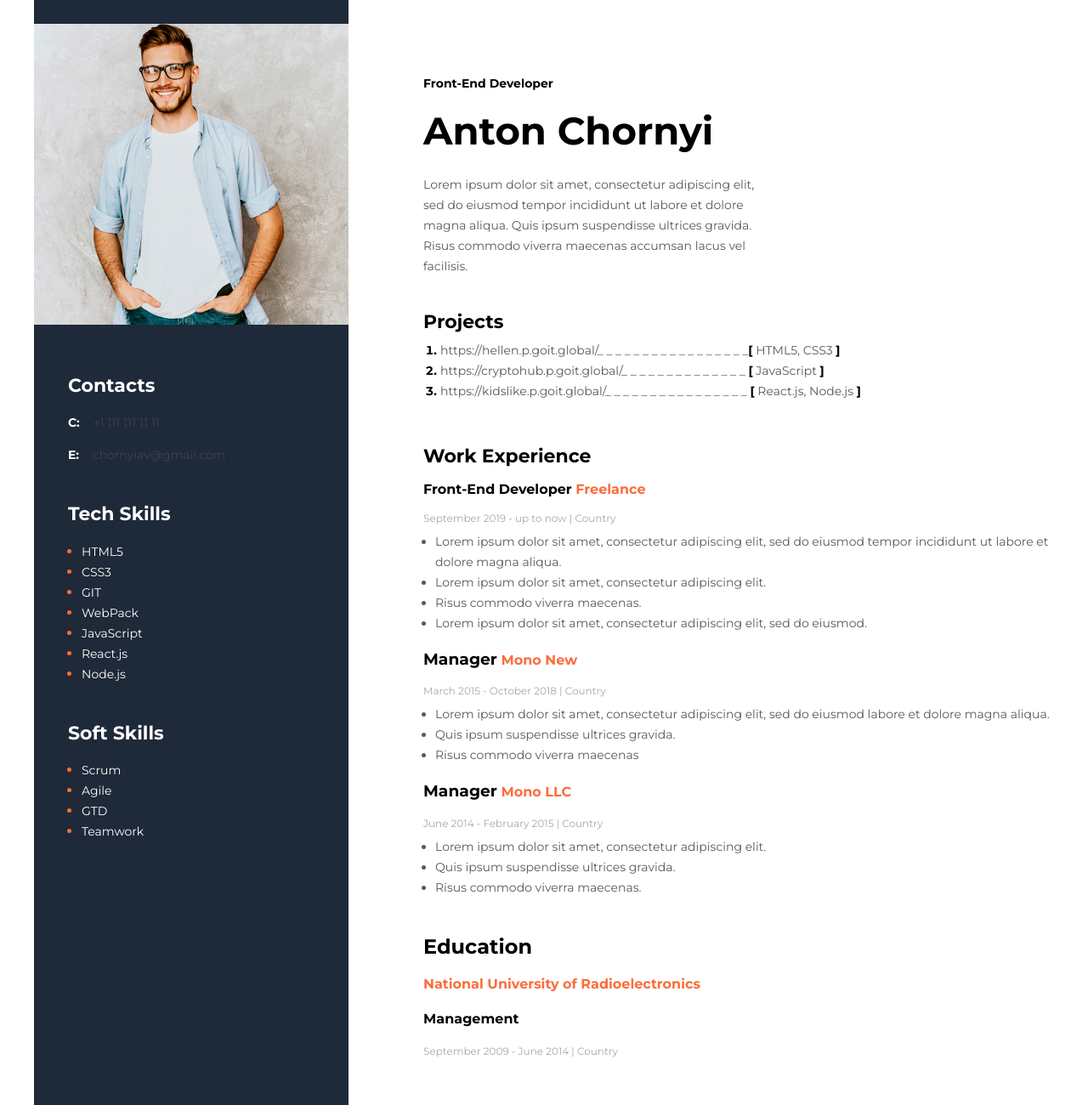
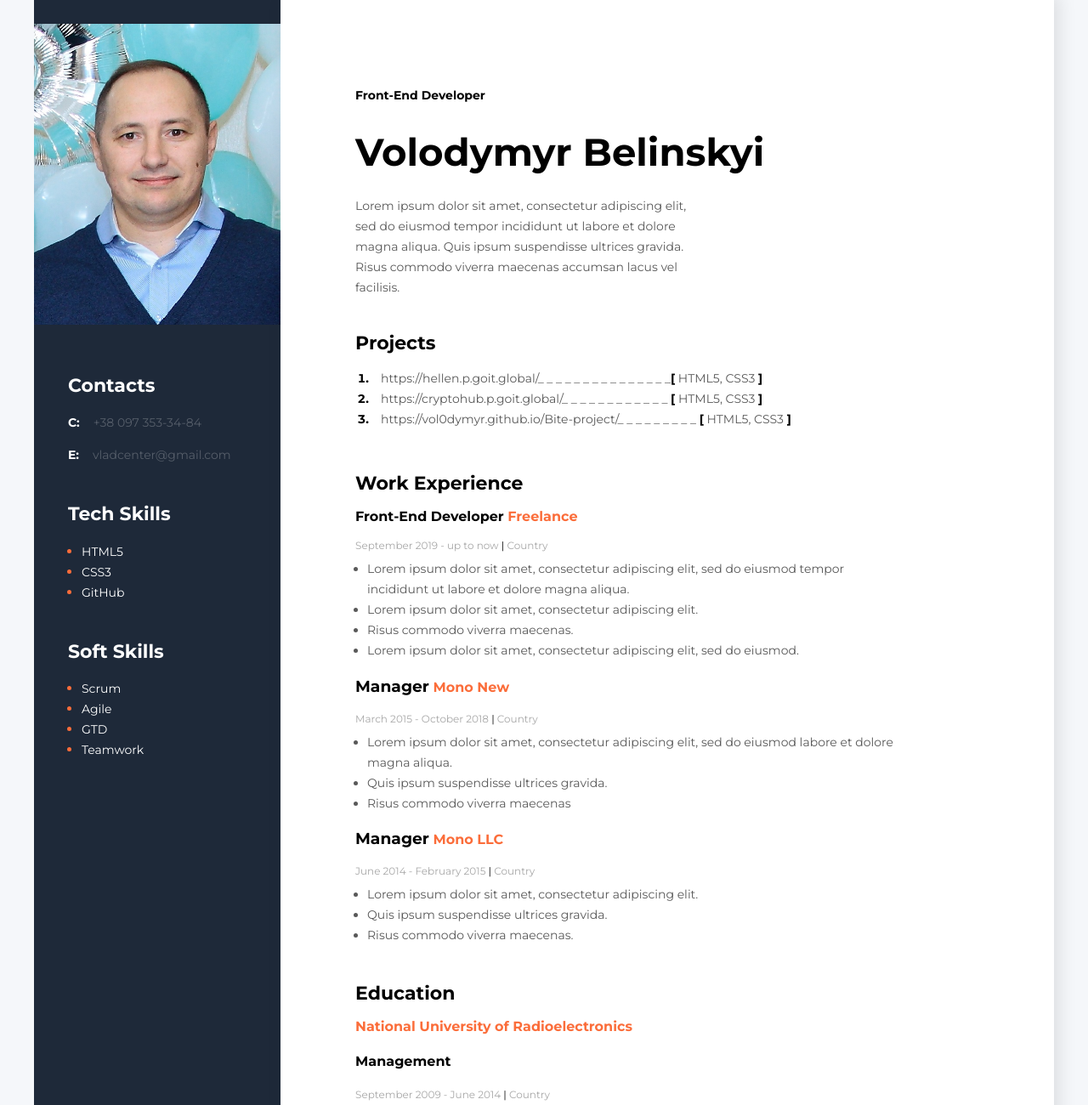
Before and after one commit to Vol0dymyr/resume, a plain HTML site: page Resume/index.html in a window 1280 px wide. Shown: the part 20-1320 px from the top of the page at 85% size. Drawn offline with Linux system fonts and the light colour scheme.

Commit message:
Add files via upload

```diff
--- a/Resume/index.html
+++ b/Resume/index.html
@@ -18,8 +18,8 @@
     <div class="main">
       <div class="main-content">
         <div class="about">
-          <p class="hero-profession">Front-End Developer</p>
-          <h1 class="hero-title">Anton Chornyi</h1>
+          <p class="about-profession">Front-End Developer</p>
+          <h1 class="about-title">Volodymyr Belinskyi</h1>
           <p class="about-text">
             Lorem ipsum dolor sit amet, consectetur adipiscing elit, sed do eiusmod tempor
             incididunt ut labore et dolore magna aliqua. Quis ipsum suspendisse ultrices gravida.
@@ -32,7 +32,7 @@
             <li class="list-number">
               <a class="projects-links" href="https://hellen.p.goit.global/"
                 >https://hellen.p.goit.global/</a
-              ><span class="projects-links-text">_ _ _ _ _ _ _ _ _ _ _ _ _ _ _ _ _</span>[<span
+              ><span class="projects-links-text">_ _ _ _ _ _ _ _ _ _ _ _ _ _ _</span>[<span
                 class="projects-links-text"
               >
                 HTML5, CSS3 </span
@@ -41,19 +41,19 @@
             <li class="list-number">
               <a class="projects-links" href="https://cryptohub.p.goit.global/"
                 >https://cryptohub.p.goit.global/</a
-              ><span class="projects-links-text">_ _ _ _ _ _ _ _ _ _ _ _ _ _ </span>[<span
+              ><span class="projects-links-text">_ _ _ _ _ _ _ _ _ _ _ _ </span>[<span
                 class="projects-links-text"
               >
-                JavaScript </span
+                HTML5, CSS3 </span
               >]
             </li>
             <li class="list-number">
-              <a class="projects-links" href="https://kidslike.p.goit.global/"
-                >https://kidslike.p.goit.global/</a
-              ><span class="projects-links-text">_ _ _ _ _ _ _ _ _ _ _ _ _ _ _ _ </span>[<span
+              <a class="projects-links" href="https://vol0dymyr.github.io/Bite-project/"
+                >https://vol0dymyr.github.io/Bite-project/</a
+              ><span class="projects-links-text">_ _ _ _ _ _ _ _ _ </span>[<span
                 class="projects-links-text"
               >
-                React.js, Node.js </span
+                HTML5, CSS3 </span
               >]
             </li>
           </ol>
@@ -63,7 +63,9 @@
           <h3 class="work-profession">
             Front-End Developer <span class="work-profession-style"> Freelance</span>
           </h3>
-          <h4 class="work-dates">September 2019 - up to now | Country</h4>
+          <h4 class="work-dates">
+            September 2019 - up to now <span class="line"> | </span> Country
+          </h4>
           <ul class="work-list">
             <li>
               Lorem ipsum dolor sit amet, consectetur adipiscing elit, sed do eiusmod tempor
@@ -76,7 +78,9 @@
         </div>
         <div class="manager-new">
           <h3>Manager<span class="work-profession-style"> Mono New</span></h3>
-          <h4 class="work-dates">March 2015 - October 2018 | Country</h4>
+          <h4 class="work-dates">
+            March 2015 - October 2018 <span class="line"> | </span> Country
+          </h4>
           <ul class="work-list">
             <li>
               Lorem ipsum dolor sit amet, consectetur adipiscing elit, sed do eiusmod labore et
@@ -88,7 +92,9 @@
         </div>
         <div class="manager-mono">
           <h3>Manager<span class="work-profession-style"> Mono LLC</span></h3>
-          <h4 class="work-dates">June 2014 - February 2015 | Country</h4>
+          <h4 class="work-dates">
+            June 2014 - February 2015 <span class="line"> | </span> Country
+          </h4>
           <ul class="work-list">
             <li>Lorem ipsum dolor sit amet, consectetur adipiscing elit.</li>
             <li>Quis ipsum suspendisse ultrices gravida.</li>
@@ -96,22 +102,24 @@
           </ul>
         </div>
         <div class="education">
-          <h2>Education</h2>
+          <h2 class="education-title">Education</h2>
           <h3 class="education-place">National University of Radioelectronics</h3>
           <h4>Management</h4>
-          <h5 class="work-dates">September 2009 - June 2014 | Country</h5>
+          <h5 class="work-dates">
+            September 2009 - June 2014 <span class="line"> | </span> Country
+          </h5>
         </div>
       </div>
       <!-- sidebar -->
       <aside class="sidebar">
-        <img src="./img/photo.jpg" width="370" height="354" alt="user foto" />
+        <img src="./img/Безымянный2.jpg" width="290" height="354" alt="user foto" />
         <div class="contacts">
           <h2 class="sidebar-title">Contacts</h2>
           <p class="contacts-item">
-            C: <a class="contacts-text" href="tel:+11111111111">+1 111 111 11 11</a>
+            C: <a class="contacts-text" href="tel:+380973533484">+38 097 353-34-84</a>
           </p>
           <p class="contacts-item">
-            E: <a class="contacts-text" href="mailto:chornyiav@gmail.com">chornyiav@gmail.com</a>
+            E: <a class="contacts-text" href="mailto:vladcenter@gmail.com">vladcenter@gmail.com</a>
           </p>
         </div>
         <div class="tech-skills">
@@ -119,11 +127,11 @@
           <ul class="skills-list">
             <li class="skills-item"><span class="skills-text">HTML5</span></li>
             <li class="skills-item"><span class="skills-text">CSS3</span></li>
-            <li class="skills-item"><span class="skills-text">GIT</span></li>
-            <li class="skills-item"><span class="skills-text">WebPack</span></li>
+            <li class="skills-item"><span class="skills-text">GitHub</span></li>
+            <!-- <li class="skills-item"><span class="skills-text">WebPack</span></li>
             <li class="skills-item"><span class="skills-text">JavaScript</span></li>
             <li class="skills-item"><span class="skills-text">React.js</span></li>
-            <li class="skills-item"><span class="skills-text">Node.js</span></li>
+            <li class="skills-item"><span class="skills-text">Node.js</span></li> -->
           </ul>
         </div>
         <div class="soft-skills">
--- a/Resume/styles/styles.css
+++ b/Resume/styles/styles.css
@@ -1,11 +1,11 @@
 body {
     font-family: 'Montserrat', sans-serif;
+    background-color: #F5F7FA;
 }
 
 .main {
     display: flex;
     flex-direction: row-reverse;
-    background-color: #F5F7FA;
     width: 1200px;
     margin: 0 auto;
 }
@@ -14,32 +14,31 @@ body {
 
 .main-content {
     background-color: #FFF;
-    padding-left: 88px;
-    width: 830px;
+    padding: 102px 88px;
+    box-shadow: 6px 6px 20px rgba(0, 0, 0, 0.1);
 }
 
 .about {
-    margin-top: 102px;
-    width: 400px;
+    margin-bottom: 40px;
 }
 
-.hero-profession {
+
+.about-profession {
     font-style: normal;
     font-weight: 700;
     font-size: 14px;
     line-height: 17px;
     color: #000000;
-    margin-top: 0;
     margin-bottom: 19px;
 }
 
-.hero-title {
+.about-title {
     font-style: normal;
     font-weight: 700;
     font-size: 45px;
     line-height: 55px;
     color: #000000;
-    margin: 0;
+    margin-bottom: 24px;
 }
 
 .about-text {
@@ -48,8 +47,7 @@ body {
     font-size: 14px;
     line-height: 24px;
     color: #595959;
-    margin-top: 24px;
-    margin-bottom: 40px;
+    width: 400px;
 }
 
 .projects-title {
@@ -58,14 +56,15 @@ body {
     font-size: 22px;
     line-height: 27px;
     color: #000000;
-    margin-top: 40px;
-    margin-bottom: 0;
+    margin-bottom: 8px;
+}
+
+.projects {
+    margin-bottom: 50px;
 }
 
 .projects-list {
-    margin-top: 8px;
     padding: 0 20px;
-    margin-bottom: 51px;
 }
 
 .list-number {
@@ -77,6 +76,10 @@ body {
 }
 
 .projects-links {
+    margin-left: 10px;
+}
+
+.projects-links, .projects-links-text {
     font-style: normal;
     font-weight: 400;
     font-size: 14px;
@@ -85,21 +88,12 @@ body {
     text-decoration: none;
 }
 
-.projects-links-text {
-    font-style: normal;
-    font-weight: 400;
-    font-size: 14px;
-    line-height: 24px;
-    color: #595959;
-}
-
 .work-title {
     font-style: normal;
     font-weight: 700;
     font-size: 22px;
     line-height: 27px;
     color: #000000;
-    margin-top: 16px;
     margin-bottom: 11px;
 }
 
@@ -120,6 +114,14 @@ body {
     margin: 0;
 }
 
+.line {
+    font-style: normal;
+    font-weight: 400;
+    font-size: 12px;
+    line-height: 15px;
+    color: #000000;
+}
+
 .work-list {
     font-style: normal;
     font-weight: 400;
@@ -129,6 +131,7 @@ body {
     margin-left: 14px;
     padding: 0;
     margin-top: 8px;
+    margin-right: 100px;
 }
 
 .work-profession-style {
@@ -141,7 +144,15 @@ body {
 
 .education {
     margin-top: 43px;
-    margin-bottom: 107px;
+}
+
+.education-title {
+    font-style: normal;
+    font-weight: 700;
+    font-size: 22px;
+    line-height: 27px;
+    color: #000000;
+    margin-bottom: 12px;
 }
 
 .education-place {
@@ -150,6 +161,7 @@ body {
     font-size: 16px;
     line-height: 20px;
     color: #FB6D3A;
+    margin-bottom: 12px;
 }
 
 
@@ -185,7 +197,7 @@ body {
     font-weight: 400;
     font-size: 14px;
     line-height: 24px;
-    opacity: 0.5;
+    /* opacity: 0.5; */
     color: #565E6A;
     margin-left: 12px;
     text-decoration: none;
```
Also changed, not shown: Resume/img/Безымянный2.jpg (added).
